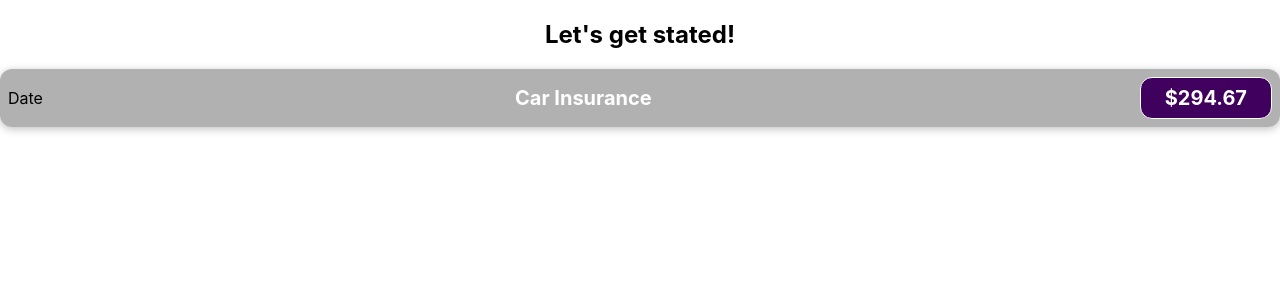
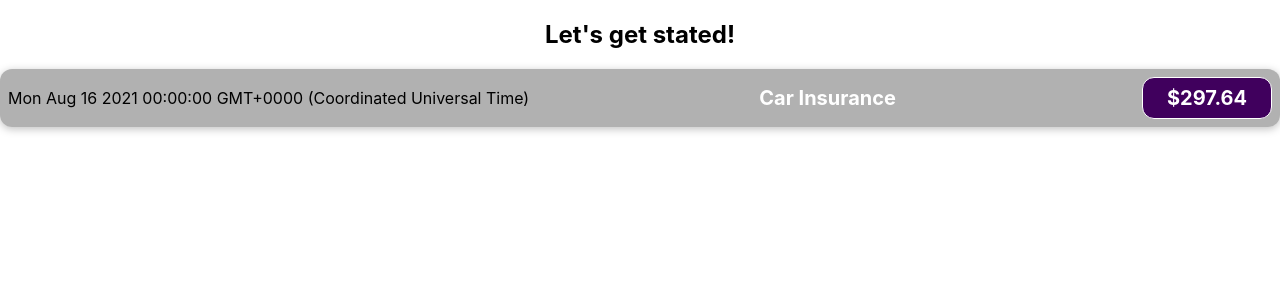
Before and after one commit to huy19712011/my-app, a React (Create React App) app: page / in a window 1280 px wide. Shown: the top 300 px of the page. Built offline with nearby package versions, Linux system fonts and the light colour scheme.

Commit message:
35: Outputting Dynamic Data - Working with Expressions in JSX

```diff
--- a/src/components/ExpenseItem.js
+++ b/src/components/ExpenseItem.js
@@ -1,12 +1,17 @@
 import './ExpenseItem.css';
 
 function ExpenseItem() {
+
+  const expenseDate = new Date(2021, 7, 16);
+  const expenseTitle = 'Car Insurance';
+  const expenseAmount = 297.64;
+
   return (
     <div className="expense-item">
-      <div>Date</div>
+      <div>{expenseDate.toString()}</div>
       <div className="expense-item__description">
-        <h2>Car Insurance</h2>
-        <div className="expense-item__price">$294.67</div>
+        <h2>{ expenseTitle }</h2>
+        <div className="expense-item__price">${expenseAmount}</div>
       </div>
     </div>
   );
```
